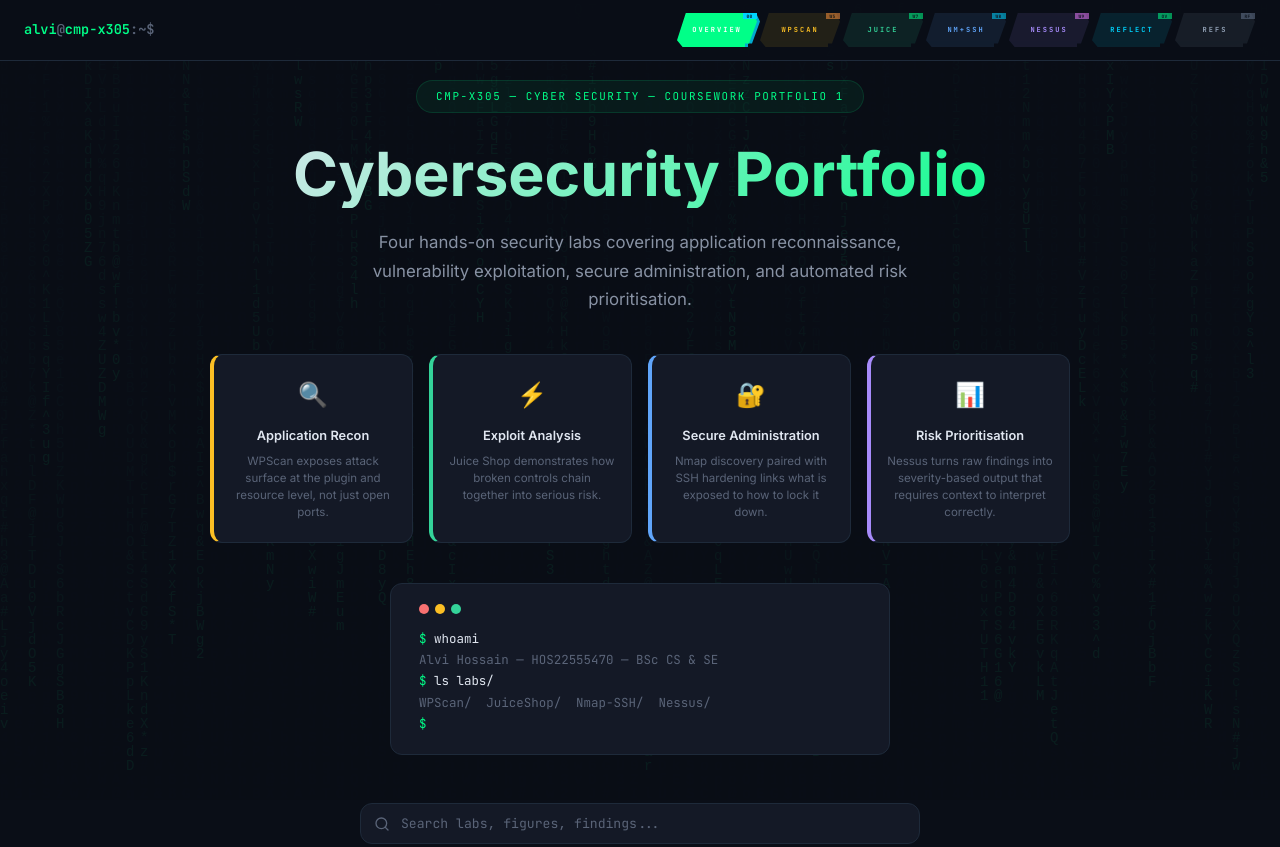
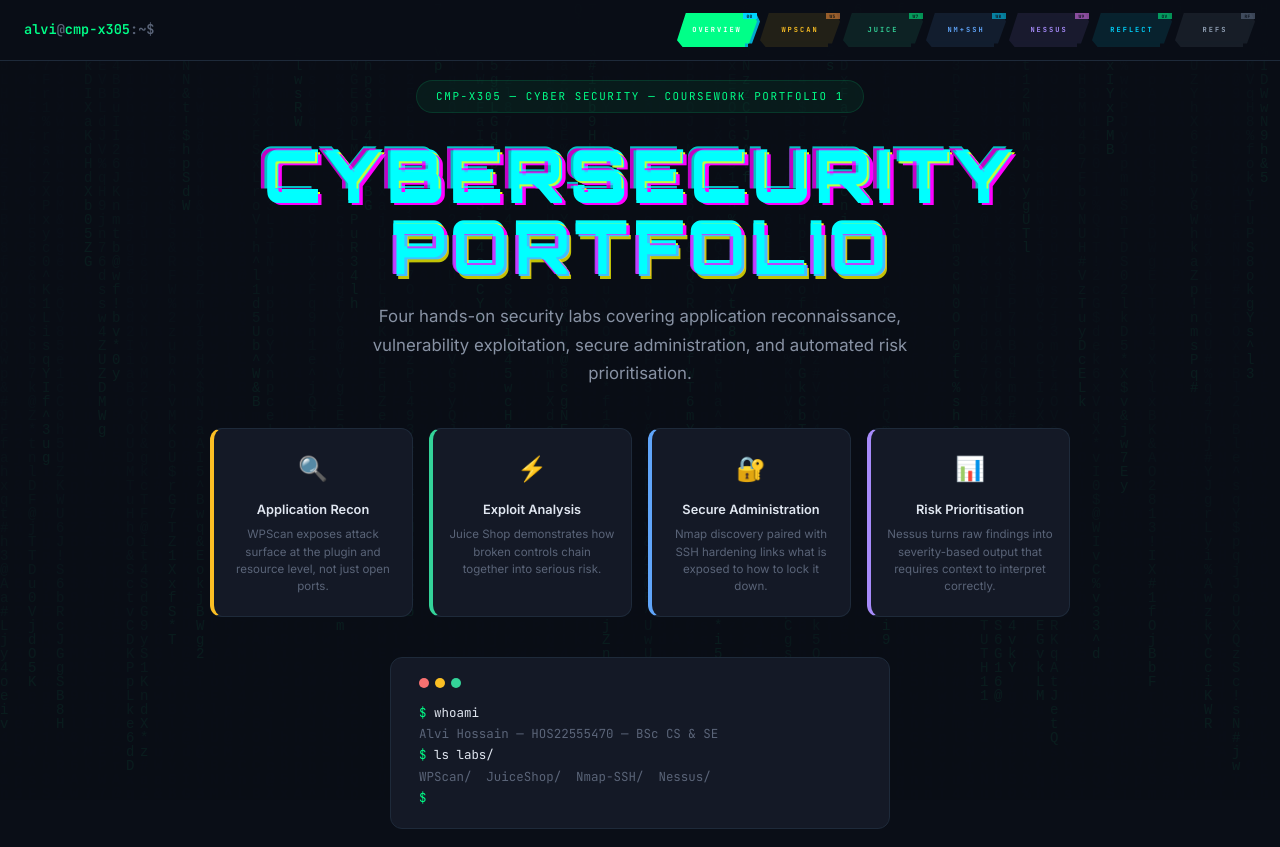
Before and after one commit to AlviHossain97/cmp-x305-portfolio, a plain HTML site: page index.html in a window 1280 px wide. Shown: the top 847 px of the page. Drawn offline with Linux system fonts and the light colour scheme.

Commit message:
Add glitch-styled hero title

```diff
--- a/index.html
+++ b/index.html
@@ -7,7 +7,7 @@
   <title>CMP-X305 Cybersecurity Portfolio | Alvi Hossain</title>
   <link rel="preconnect" href="https://fonts.googleapis.com">
   <link
-    href="https://fonts.googleapis.com/css2?family=JetBrains+Mono:wght@300;400;500;600;700&family=Inter:wght@300;400;500;600;700&display=swap"
+    href="https://fonts.googleapis.com/css2?family=Inter:wght@300;400;500;600;700&family=JetBrains+Mono:wght@300;400;500;600;700&family=Orbitron:wght@700;900&display=swap"
     rel="stylesheet">
   <style>
     /* ===== CSS TOKENS ===== */ /* v2 */
@@ -75,6 +75,7 @@
       --sticky-top: calc(var(--nav-h) + var(--subnav-h) + 8px);
       --mono: 'JetBrains Mono', monospace;
       --sans: 'Inter', system-ui, sans-serif;
+      --display: 'Orbitron', sans-serif;
       --tt-bg: var(--s1);
       --tt-bd: var(--bd);
       --tt-tx: var(--tx2);
@@ -163,15 +164,95 @@
       margin-bottom: 1.75rem;
     }
 
-    .hero h1 {
-      font-size: clamp(2.2rem, 5.5vw, 3.8rem);
-      font-weight: 700;
-      line-height: 1.1;
+    /* From Uiverse.io by LeonKohli */
+    .glitch-container {
+      position: relative;
+      display: inline-block;
       margin-bottom: 1.25rem;
-      background: linear-gradient(135deg, #e0e6f0, #00ff88);
-      -webkit-background-clip: text;
-      background-clip: text;
-      -webkit-text-fill-color: transparent;
+      font-family: var(--display);
+      font-size: clamp(2.5rem, 6vw, 4.4rem);
+      font-weight: 900;
+      line-height: 1;
+      text-transform: uppercase;
+      letter-spacing: .06em;
+      color: #00ffff;
+      text-shadow:
+        0.05em 0 0 #ff00ff,
+        -0.03em -0.04em 0 #ffff00,
+        0.025em 0.04em 0 #00ffff;
+      animation: hero-glitch 725ms infinite;
+    }
+
+    .glitch-container span {
+      position: absolute;
+      top: 0;
+      left: 0;
+      width: 100%;
+    }
+
+    .glitch-container span:first-child {
+      animation: hero-glitch 500ms infinite;
+      clip-path: polygon(0 0, 100% 0, 100% 35%, 0 35%);
+      transform: translate(-0.04em, -0.03em);
+      opacity: .75;
+    }
+
+    .glitch-container span:last-child {
+      animation: hero-glitch 375ms infinite;
+      clip-path: polygon(0 65%, 100% 65%, 100% 100%, 0 100%);
+      transform: translate(0.04em, 0.03em);
+      opacity: .75;
+    }
+
+    @keyframes hero-glitch {
+      0% {
+        text-shadow:
+          0.05em 0 0 #ff00ff,
+          -0.03em -0.04em 0 #ffff00,
+          0.025em 0.04em 0 #00ffff;
+      }
+
+      15% {
+        text-shadow:
+          0.05em 0 0 #ff00ff,
+          -0.03em -0.04em 0 #ffff00,
+          0.025em 0.04em 0 #00ffff;
+      }
+
+      16% {
+        text-shadow:
+          -0.05em -0.025em 0 #ff00ff,
+          0.025em 0.035em 0 #ffff00,
+          -0.05em -0.05em 0 #00ffff;
+      }
+
+      49% {
+        text-shadow:
+          -0.05em -0.025em 0 #ff00ff,
+          0.025em 0.035em 0 #ffff00,
+          -0.05em -0.05em 0 #00ffff;
+      }
+
+      50% {
+        text-shadow:
+          0.05em 0.035em 0 #ff00ff,
+          0.03em 0 0 #ffff00,
+          0 -0.04em 0 #00ffff;
+      }
+
+      99% {
+        text-shadow:
+          0.05em 0.035em 0 #ff00ff,
+          0.03em 0 0 #ffff00,
+          0 -0.04em 0 #00ffff;
+      }
+
+      100% {
+        text-shadow:
+          -0.05em 0 0 #ff00ff,
+          -0.025em -0.04em 0 #ffff00,
+          -0.04em -0.025em 0 #00ffff;
+      }
     }
 
     .hero-sub {
@@ -1854,6 +1935,11 @@
         animation: none;
       }
 
+      .glitch-container,
+      .glitch-container span {
+        animation: none;
+      }
+
       .ev-card:hover {
         transform: none;
       }
@@ -1948,7 +2034,8 @@
   <section class="hero">
     <div class="hero-inner">
       <div class="badge">CMP-X305 &mdash; Cyber Security &mdash; Coursework Portfolio 1</div>
-      <h1>Cybersecurity Portfolio</h1>
+      <h1 class="glitch-container">CYBERSECURITY PORTFOLIO<span aria-hidden="true">CYBERSECURITY PORTFOLIO</span><span
+          aria-hidden="true">CYBERSECURITY PORTFOLIO</span></h1>
       <p class="hero-sub">Four hands-on security labs covering application reconnaissance, vulnerability exploitation,
         secure administration, and automated risk prioritisation.</p>
       <div class="demo-strip">
```
